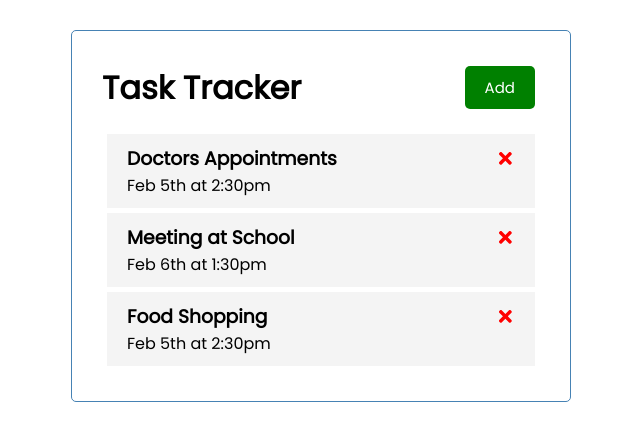
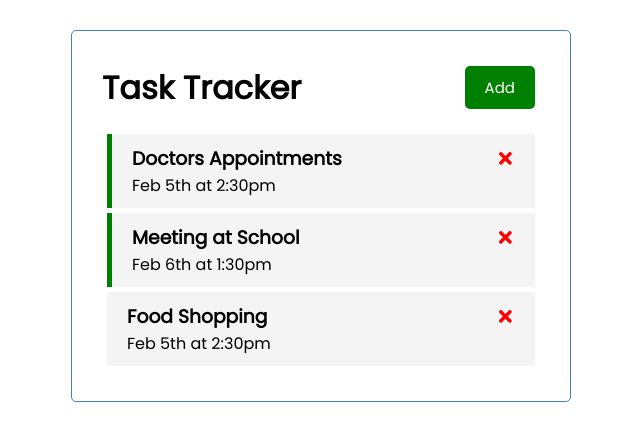
Before and after one commit to Amir9eng/React-Task-Tracker, a React (Create React App) app in the folder react-task-tracker/: page / in a window 1280 px wide. Shown: the top 440 px of the page, without its empty margins (319-959 px from the left). Built offline with nearby package versions, Linux system fonts and the light colour scheme.

Commit message:
Toggle Reminder

```diff
--- a/react-task-tracker/src/App.js
+++ b/react-task-tracker/src/App.js
@@ -1,43 +1,51 @@
-import { React } from "react";
-import { useState } from "react";
-import Header from "./components/Header";
-import Tasks from "./components/Tasks";
+import { React } from 'react'
+import { useState } from 'react'
+import Header from './components/Header'
+import Tasks from './components/Tasks'
 
-function App() {
+function App () {
   const [tasks, setTasks] = useState([
     {
       id: 1,
-      text: "Doctors Appointments",
-      day: "Feb 5th at 2:30pm ",
-      reminder: true,
+      text: 'Doctors Appointments',
+      day: 'Feb 5th at 2:30pm ',
+      reminder: true
     },
     {
       id: 2,
-      text: "Meeting at School",
-      day: "Feb 6th at 1:30pm ",
-      reminder: true,
+      text: 'Meeting at School',
+      day: 'Feb 6th at 1:30pm ',
+      reminder: true
     },
     {
       id: 3,
-      text: "Food Shopping",
-      day: "Feb 5th at 2:30pm ",
-      reminder: false,
-    },
-  ]);
+      text: 'Food Shopping',
+      day: 'Feb 5th at 2:30pm ',
+      reminder: false
+    }
+  ])
 
-  const deleteTask = (id) => {
-    setTasks(tasks.filter((task) => task.id !== id));
-  };
+  const deleteTask = id => {
+    setTasks(tasks.filter(task => task.id !== id))
+  }
+
+  const toggleReminder = id => {
+    setTasks(
+      tasks.map(task =>
+        task.id === id ? { ...task, reminder: !task.reminder } : task
+      )
+    )
+  }
   return (
-    <div className="container">
-      <Header />
+    <div className='container'>
+      <Header />{' '}
       {tasks.length > 0 ? (
-        <Tasks tasks={tasks} onDelete={deleteTask} />
+        <Tasks tasks={tasks} onDelete={deleteTask} onToggle={toggleReminder} />
       ) : (
-        "No Task to show"
-      )}
+        'No Task to show'
+      )}{' '}
     </div>
-  );
+  )
 }
 
-export default App;
+export default App
--- a/react-task-tracker/src/components/Task.jsx
+++ b/react-task-tracker/src/components/Task.jsx
@@ -1,17 +1,20 @@
-import { FaTimes } from "react-icons/fa";
-const Task = ({ task, onDelete }) => {
+import { FaTimes } from 'react-icons/fa'
+const Task = ({ task, onDelete, onToggle }) => {
   return (
-    <div className="task">
+    <div
+      className={`task ${task.reminder ? 'reminder' : ''} `}
+      onDoubleClick={() => onToggle(task.id)}
+    >
       <h3>
         {task.text}
         <FaTimes
-          style={{ color: "red", cursor: "pointer" }}
+          style={{ color: 'red', cursor: 'pointer' }}
           onClick={() => onDelete(task.id)}
         />
       </h3>
       <p>{task.day}</p>
     </div>
-  );
-};
+  )
+}
 
-export default Task;
+export default Task
--- a/react-task-tracker/src/components/Tasks.jsx
+++ b/react-task-tracker/src/components/Tasks.jsx
@@ -1,12 +1,17 @@
-import Task from "./Task";
-const Tasks = ({ tasks, onDelete }) => {
+import Task from './Task'
+const Tasks = ({ tasks, onDelete, onToggle }) => {
   return (
     <>
-      {tasks.map((task) => (
-        <Task key={task.id} task={task} onDelete={onDelete} />
+      {tasks.map(task => (
+        <Task
+          key={task.id}
+          task={task}
+          onDelete={onDelete}
+          onToggle={onToggle}
+        />
       ))}
     </>
-  );
-};
+  )
+}
 
-export default Tasks;
+export default Tasks
```
